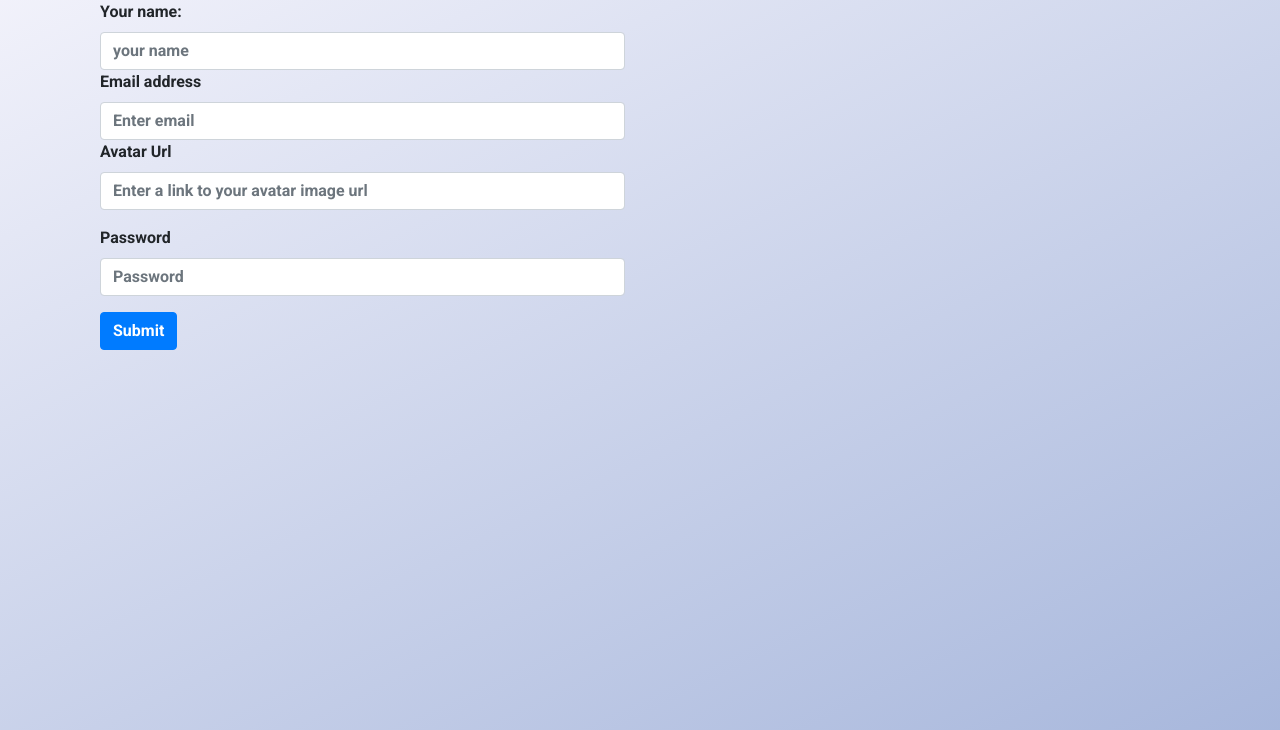
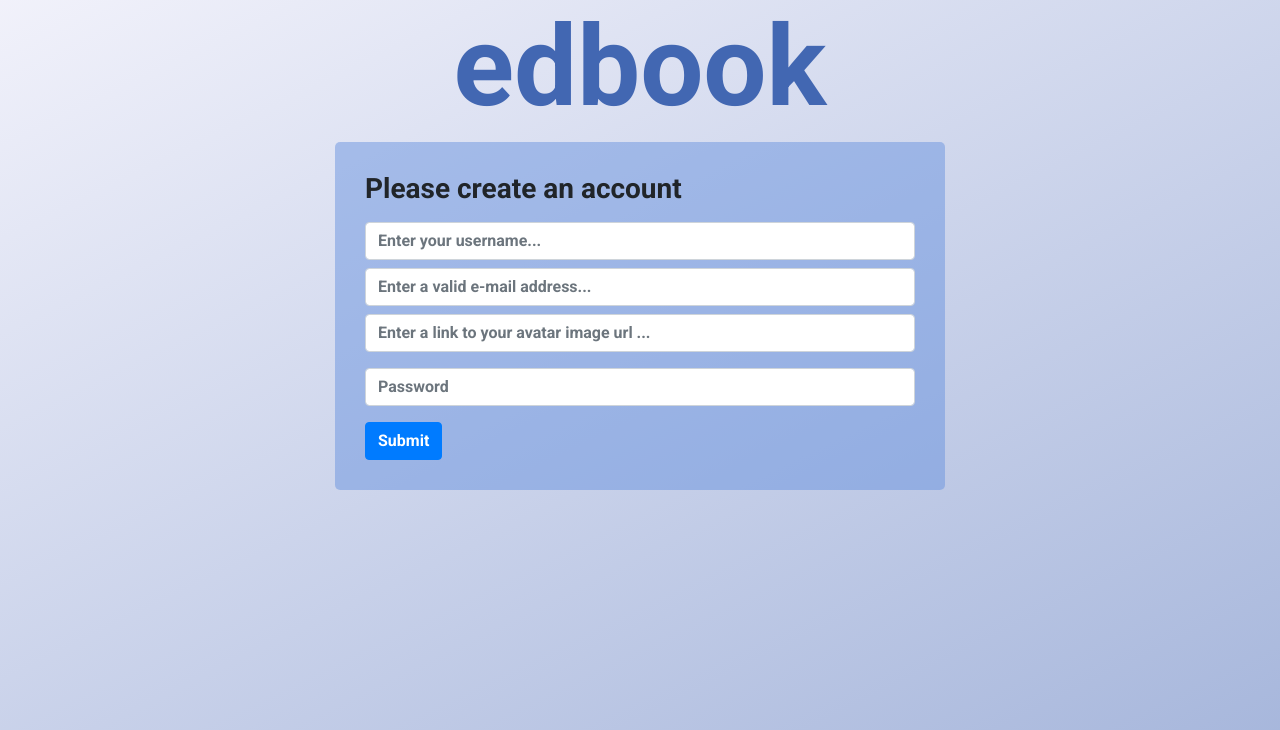
Before and after one commit to edwardns86/flask-facebook-clone, a Flask app: page /register in a window 1280 px wide. Shown: the part 56-786 px from the top of the page. Run offline with Flask 2, Linux system fonts and the light colour scheme; some libraries are stand-ins or nearby versions.

Commit message:
styling for register and login

```diff
--- a/static/style.css
+++ b/static/style.css
@@ -33,7 +33,8 @@ animation: AnimationName 200s ease infinite;
 }
 .sign-in-logo {
     color: #4267b2;
-    size: 7rem;
+    font-size: 7rem;
+    text-align: center;
 }
 
 
@@ -51,3 +52,10 @@ animation: AnimationName 200s ease infinite;
     width:30px;
     border-radius: 90%;
 }
+
+.form-signin {
+    background-color: rgba(106, 147, 224, 0.5);
+
+    padding: 30px;
+    border-radius: 5px;;
+}
--- a/templates/views/login.html
+++ b/templates/views/login.html
@@ -7,7 +7,7 @@
 {% endblock head %}
 
 {% block content %}
-<div class='login-form col-6 vh-100' >
+<div class='container col-xl-6 col-lg-6 col-md-9  col-s-12 col-12 ' >
 {% include 'components/registrationform.html' %}
 </div>
 {% endblock content %}
--- a/templates/views/register.html
+++ b/templates/views/register.html
@@ -7,27 +7,28 @@
 
 
 {% block content %}
-<div class="container d-flex">
-<div class='login-form col-6 vh-100' >
-    <form method="POST">
 
+<div class='login-form container col-xl-6 col-lg-6 col-md-9  col-s-12 col-12 ' >
+        <h1 class="sign-in-logo"> edbook </h1>
+    <form method="POST" class="form-signin">
+            <h2 class="h3 mb-3 font-weight-normal">Please create an account</h2>
         <div class="form-group">
-            <label for="exampleInputEmail1">Your name:</label>
-            <input type="text" name='name' class="form-control" id="formGroupExampleInput" placeholder="your name">
-            <label for="exampleInputEmail1">Email address</label>
-            <input type="email" name='email' class="form-control" id="exampleInputEmail1" aria-describedby="emailHelp"
-                placeholder="Enter email">
-            <label for="exampleInputEmail1">Avatar Url</label>
-            <input type="image_url" name='avatar_url' class="form-control" id="avatarURL" aria-describedby="..."
-                placeholder="Enter a link to your avatar image url">
+            <label for="exampleInputEmail1" class="sr-only">Enter your username...</label>
+            <input type="text" name='name' class="form-control mt-2" id="formGroupExampleInput" placeholder="Enter your username...">
+            <label for="exampleInputEmail1" class="sr-only">Enter a valid e-mail address...</label>
+            <input type="email" name='email' class="form-control mt-2" id="exampleInputEmail1" aria-describedby="emailHelp"
+                placeholder="Enter a valid e-mail address...">
+            <label for="exampleInputEmail1" class="sr-only" >Avatar Url</label>
+            <input type="image_url" name='avatar_url' class="form-control mt-2" id="avatarURL" aria-describedby="..."
+                placeholder="Enter a link to your avatar image url ...">
         </div>
         <div class="form-group">
-            <label for="exampleInputPassword1">Password</label>
+            <label for="exampleInputPassword1" class="sr-only">Password</label>
             <input type="password" name='password' class="form-control" id="exampleInputPassword1"
                 placeholder="Password">
         </div>
         <button type="submit" class="btn btn-primary">Submit</button>
     </form>
 </div>
-</div>
+
 {% endblock %}
```
Also changed, not shown: templates/components/registrationform.html (+7 -4 lines).
